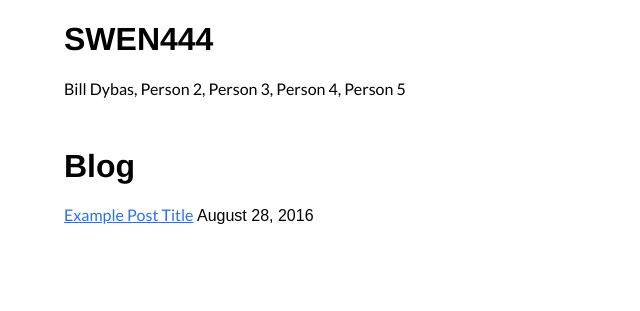
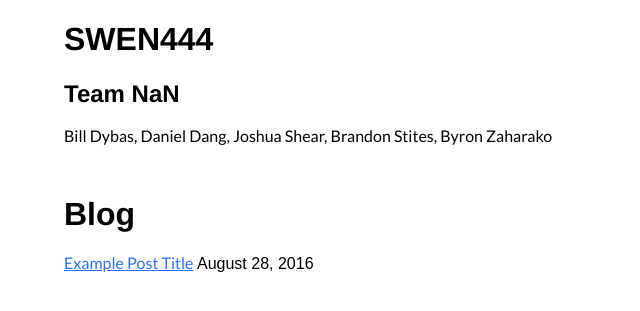
Before and after one commit to billdybas/SWEN444, a Jekyll site: the page built from index.html, in a window 1280 px wide. Shown: the top 311 px of the page, without its empty margins (0-640 px from the left). Built offline with Jekyll 4.4.1, drawn with Linux system fonts in a browser that asks for light colours.

Commit message:
Add Group Members

```diff
--- a/_config.yml
+++ b/_config.yml
@@ -8,10 +8,10 @@ permalink: /:year/:month/:day/:title
 group_name: ""
 group_members:
   - Bill Dybas
-  - Person 2
-  - Person 3
-  - Person 4
-  - Person 5
+  - Daniel Dang
+  - Joshua Shear
+  - Brandon Stites
+  - Byron Zaharako
 
 # Build settings
 markdown: kramdown
--- a/index.html
+++ b/index.html
@@ -5,6 +5,7 @@ layout: default
 <div class="container">
   <header>
     <h1>{{ site.title }}</h1>
+    <h2>Team NaN</h2>
     <p>{{ site.group_members | join: ', ' }}</p>
   </header>
   <section class="posts">
```
Also changed, not shown: README.md.
